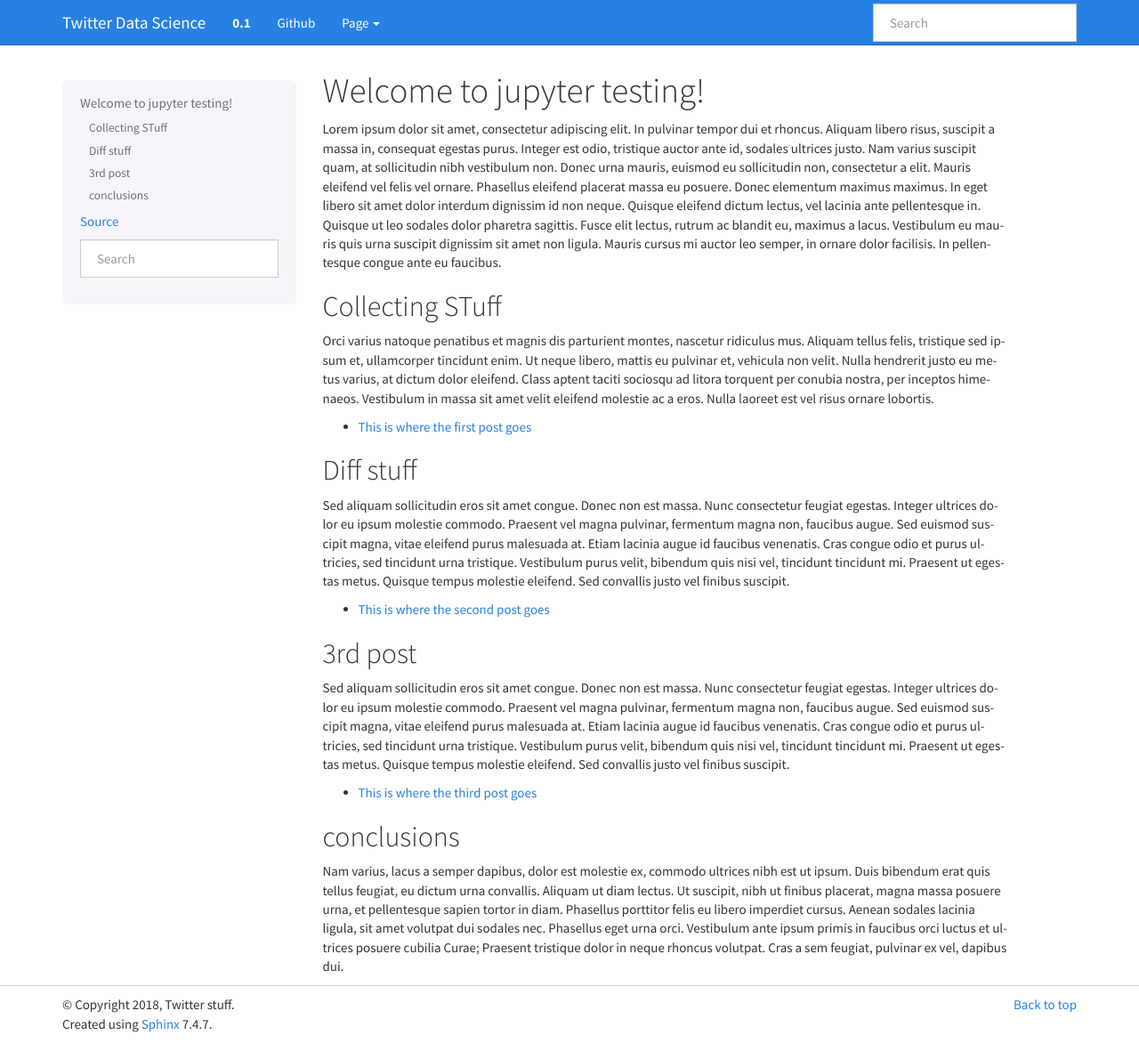
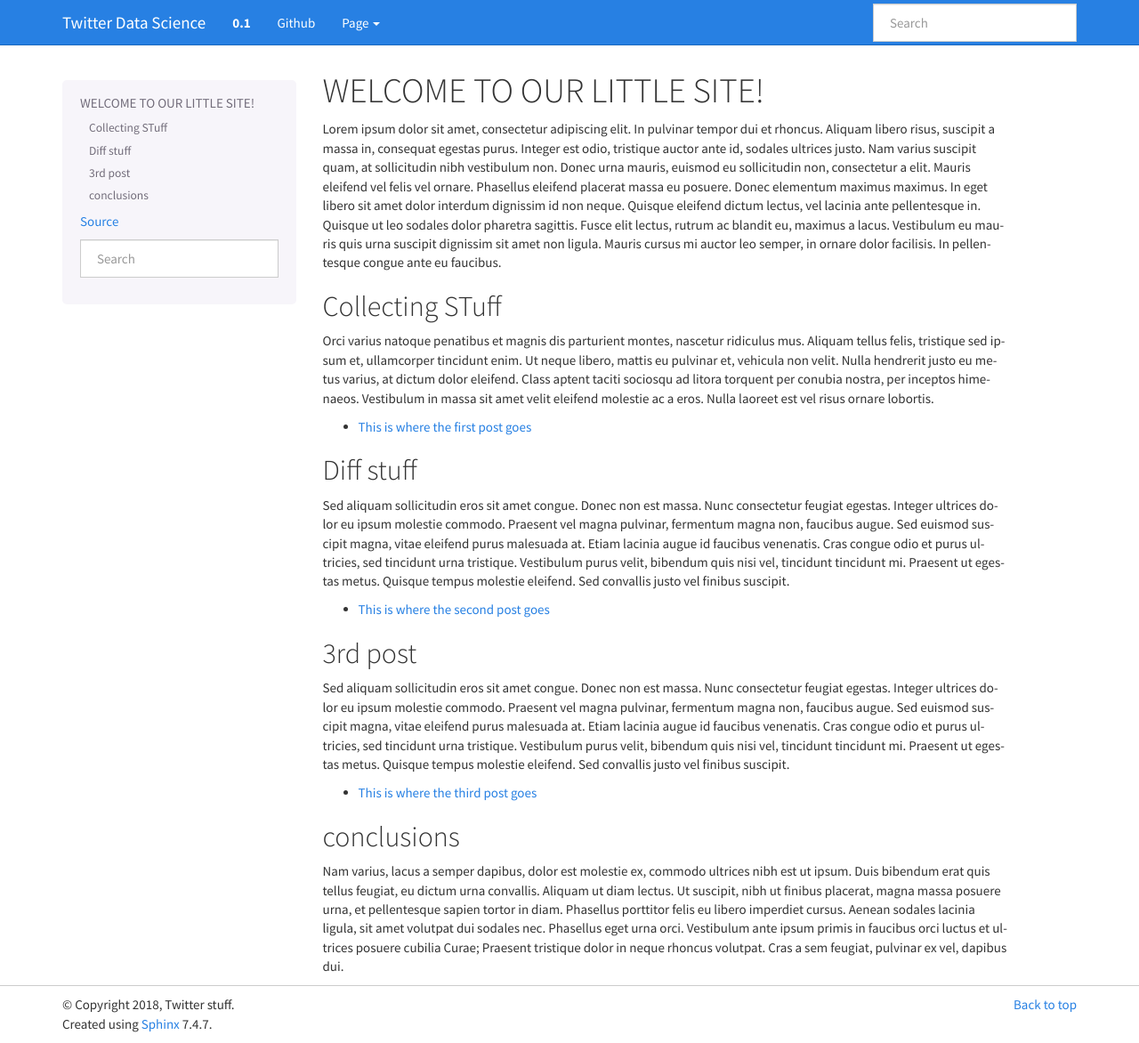
Before and after one commit to xdevplatform/do_more_with_twitter_data, a Sphinx documentation site: the page built from docs/source/index.rst, in a window 1280 px wide and 1172 px high. Shown: the whole window at 89% size. Built offline with Sphinx 7.4.7, drawn with Linux system fonts in a browser that asks for light colours.

Commit message:
editing copy file and index to reflect usage

```diff
--- a/docs/source/copy.rst
+++ b/docs/source/copy.rst
@@ -1,4 +1,3 @@
-.. _mycopy:
 
 A HEADING WORTHY OF THE RULERS
 ==============================
--- a/docs/source/first_post.rst
+++ b/docs/source/first_post.rst
@@ -35,3 +35,6 @@ fin
 ---
 
 pulvinar ex vel, daphibus dui
+
+
+<!-- .. include:: ./collecting-and-filtering-tweets.rst -->
--- a/docs/source/index.rst
+++ b/docs/source/index.rst
@@ -3,7 +3,7 @@
    You can adapt this file completely to your liking, but it should at least
    contain the root `toctree` directive.
 
-Welcome to jupyter testing!
+WELCOME TO OUR LITTLE SITE!
 ===========================
 
 Lorem ipsum dolor sit amet, consectetur adipiscing elit. In pulvinar tempor dui et rhoncus. Aliquam libero risus, suscipit a massa in, consequat egestas purus. Integer est odio, tristique auctor ante id, sodales ultrices justo. Nam varius suscipit quam, at sollicitudin nibh vestibulum non. Donec urna mauris, euismod eu sollicitudin non, consectetur a elit. Mauris eleifend vel felis vel ornare. Phasellus eleifend placerat massa eu posuere. Donec elementum maximus maximus. In eget libero sit amet dolor interdum dignissim id non neque. Quisque eleifend dictum lectus, vel lacinia ante pellentesque in. Quisque ut leo sodales dolor pharetra sagittis. Fusce elit lectus, rutrum ac blandit eu, maximus a lacus. Vestibulum eu mauris quis urna suscipit dignissim sit amet non ligula. Mauris cursus mi auctor leo semper, in ornare dolor facilisis. In pellentesque congue ante eu faucibus.
```
